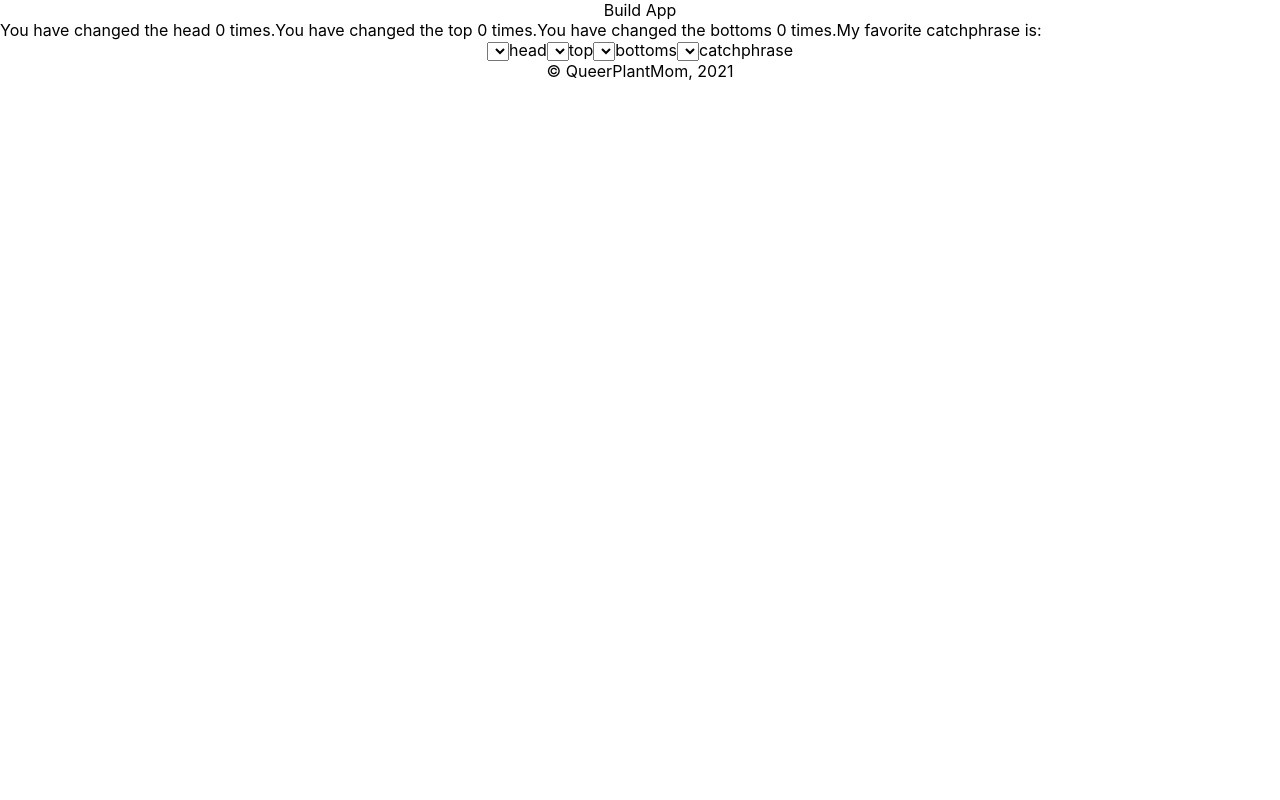
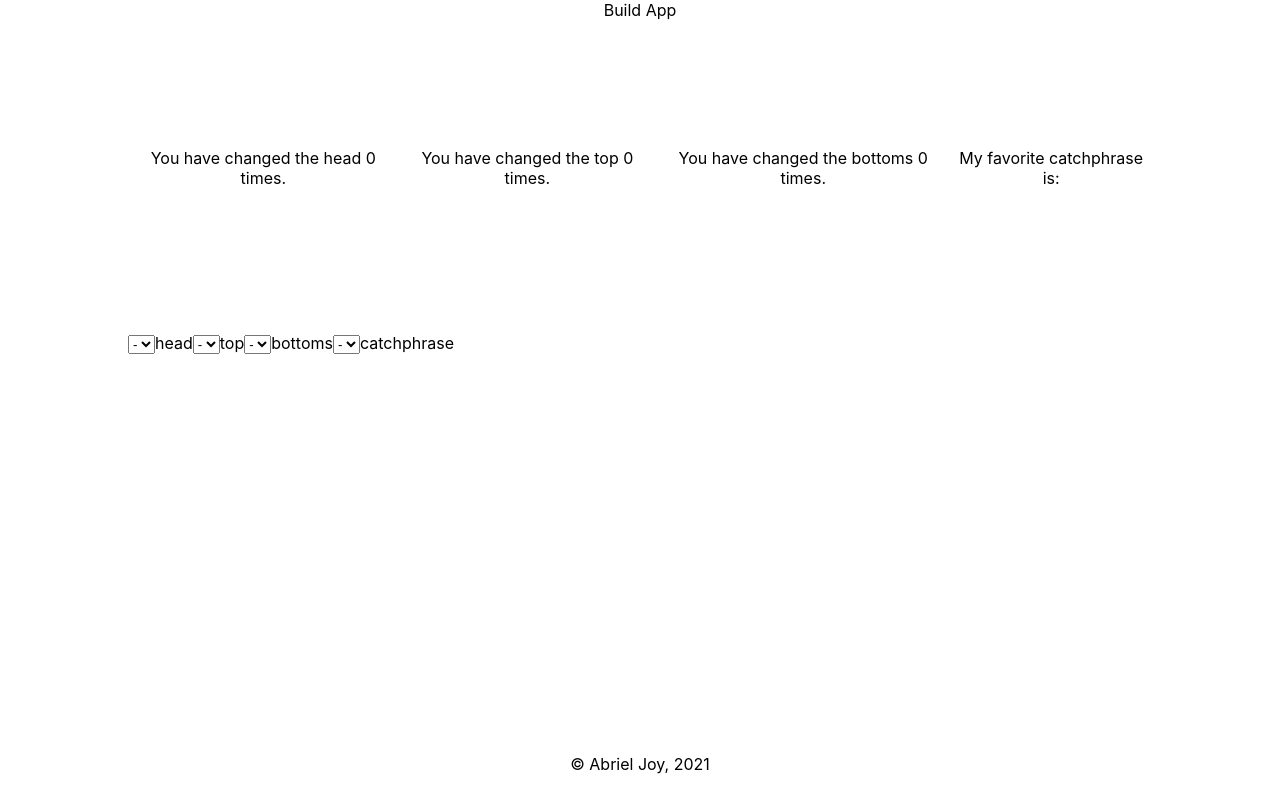
Before and after one commit to abrielcleaver/bfs2-character-build, a React (Create React App) app: page / in a window 1280 px wide. Built offline with nearby package versions, Linux system fonts and the light colour scheme.

Commit message:
update styling for easier viewing while editing - counter for # of times changed works properly

```diff
--- a/src/App.js
+++ b/src/App.js
@@ -1,4 +1,3 @@
-// import logo from './logo.svg';
 import './App.css';
 
 import Header from './Components/Header/Header';
--- a/src/Components/Editor/Editor.js
+++ b/src/Components/Editor/Editor.js
@@ -1,35 +1,47 @@
 import './Editor.css';
 import React from 'react';
 
-export default function Editor() {
+export default function Editor(props) {
+  const handleHead = (e) => {
+    props.setHead(e.target.value);
+    props.setHeadCount((prevState) => prevState + 1);
+  };
+  const handleTop = (e) => {
+    props.setTop(e.target.value);
+    props.setTopCount((prevState) => prevState + 1);
+  };
+  const handleBottom = (e) => {
+    props.setBottom(e.target.value);
+    props.setBottomCount((prevState) => prevState + 1);
+  };
   return (
     <div className="editor">
-      <select value="props.head">
-        <option value=""></option>
-        <option value=""></option>
-        <option value=""></option>
-        <option value=""></option>
+      <select value="props.head" onChange={handleHead}>
+        <option value="">-</option>
+        <option value="">-</option>
+        <option value="">-</option>
+        <option value="">-</option>
       </select>
       <label>head</label>
-      <select value="props.top">
-        <option value=""></option>
-        <option value=""></option>
-        <option value=""></option>
-        <option value=""></option>
+      <select value="props.top" onChange={handleTop}>
+        <option value="">-</option>
+        <option value="">-</option>
+        <option value="">-</option>
+        <option value="">-</option>
       </select>
       <label>top</label>
-      <select value="props.bottom">
-        <option value=""></option>
-        <option value=""></option>
-        <option value=""></option>
-        <option value=""></option>
+      <select value="props.bottom" onChange={handleBottom}>
+        <option value="">-</option>
+        <option value="">-</option>
+        <option value="">-</option>
+        <option value="">-</option>
       </select>
       <label>bottoms</label>
       <select value="props.catchphrase">
-        <option value=""></option>
-        <option value=""></option>
-        <option value=""></option>
-        <option value=""></option>
+        <option value="">-</option>
+        <option value="">-</option>
+        <option value="">-</option>
+        <option value="">-</option>
       </select>
       <label>catchphrase</label>
     </div>
--- a/src/Components/Footer/Footer.css
+++ b/src/Components/Footer/Footer.css
@@ -0,0 +1,3 @@
+#footer {
+margin-top: 10%;
+}
--- a/src/Components/Footer/Footer.js
+++ b/src/Components/Footer/Footer.js
@@ -2,5 +2,5 @@ import './Footer.css';
 import React from 'react';
 
 export default function Footer() {
-  return <footer>&copy; QueerPlantMom, 2021 </footer>;
+  return <footer id='footer'>&copy; Abriel Joy, 2021 </footer>;
 }
--- a/src/Components/Main/Main.css
+++ b/src/Components/Main/Main.css
@@ -1,3 +1,7 @@
 main {
-
+    display: flex;
+    flex-wrap: wrap;
+    justify-content: space-between;
+    padding: 10%;
+    height: 350px;
 }
```
